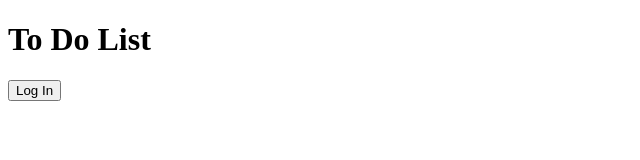
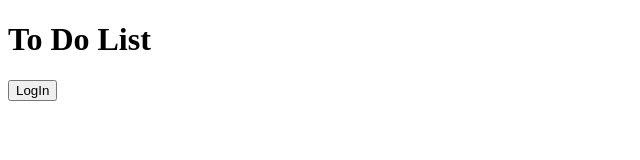
Before and after one commit to AkshaySharma-87/Practice-projects, a plain HTML site: page index.html in a window 1280 px wide. Shown: the full height of the page, 0-640 px from the left. Drawn offline with Linux system fonts and the light colour scheme.

Commit message:
made changes

```diff
--- a/index.html
+++ b/index.html
@@ -10,7 +10,7 @@
 
         <header>
             <h1>To Do List</h1>
-            <button class="login-btn" onclick="handleLogin">Log In</button>
+            <button class="login-btn" onclick="handleLogin">LogIn</button>
 
 
 
```
